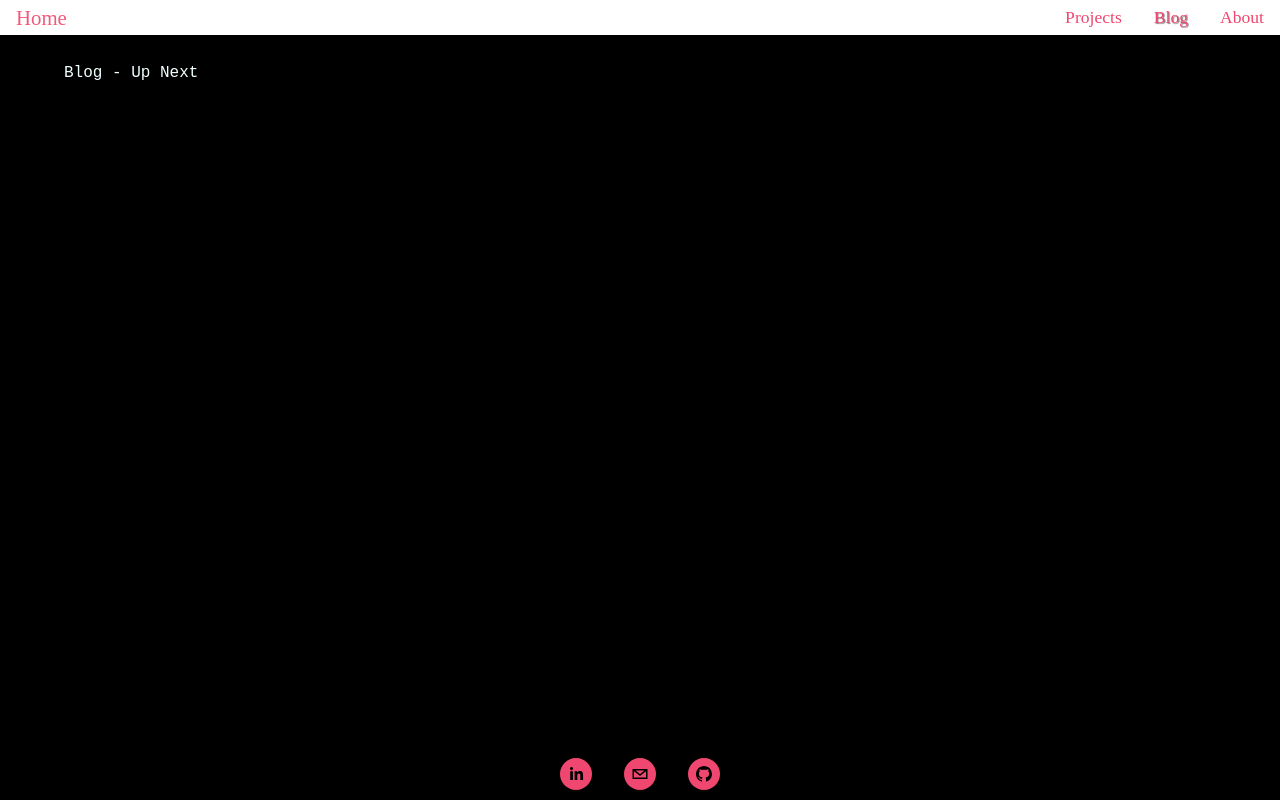
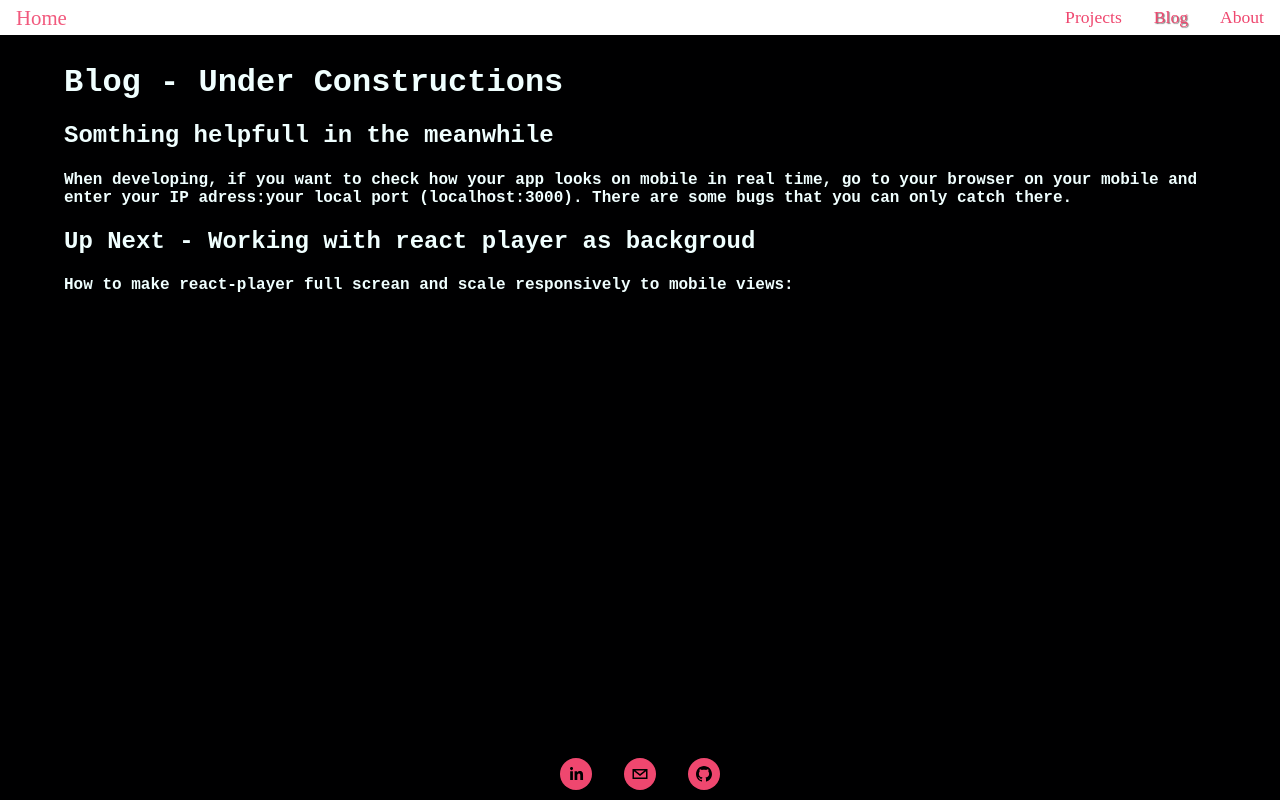
Before and after one commit to amabelleS/my-protfolio, a React (Create React App) app: page /blog in a window 1280 px wide. Built offline with nearby package versions, Linux system fonts and the light colour scheme.

Commit message:
start blog - somthing helpfull

```diff
--- a/src/pages/Blog.js
+++ b/src/pages/Blog.js
@@ -3,7 +3,24 @@ import React from 'react';
 import './Blog.css';
 
 const Blog = () => {
-  return <div className="blog-container">Blog - Up Next</div>;
+  return (
+    <div className="blog-container">
+      <h1>Blog - Under Constructions</h1>
+      <h2>Somthing helpfull in the meanwhile</h2>
+      <h4>
+        When developing, if you want to check how your app looks on mobile in
+        real time, go to your browser on your mobile and enter your IP
+        adress:your local port (localhost:3000). There are some bugs that you
+        can only catch there.
+      </h4>
+      <h2>Up Next - Working with react player as backgroud</h2>
+      <h4>
+        {' '}
+        How to make react-player full screan and scale responsively to mobile
+        views:
+      </h4>
+    </div>
+  );
 };
 
 export default Blog;
--- a/src/pages/Home.css
+++ b/src/pages/Home.css
@@ -20,10 +20,6 @@
   .player-background iframe {
     width: 177.78vh;
     height: 100%;
-
-    /* height: 100%; */
-    /* width: 100%; */
-    /* background-size: contain; */
   }
 }
 
```
